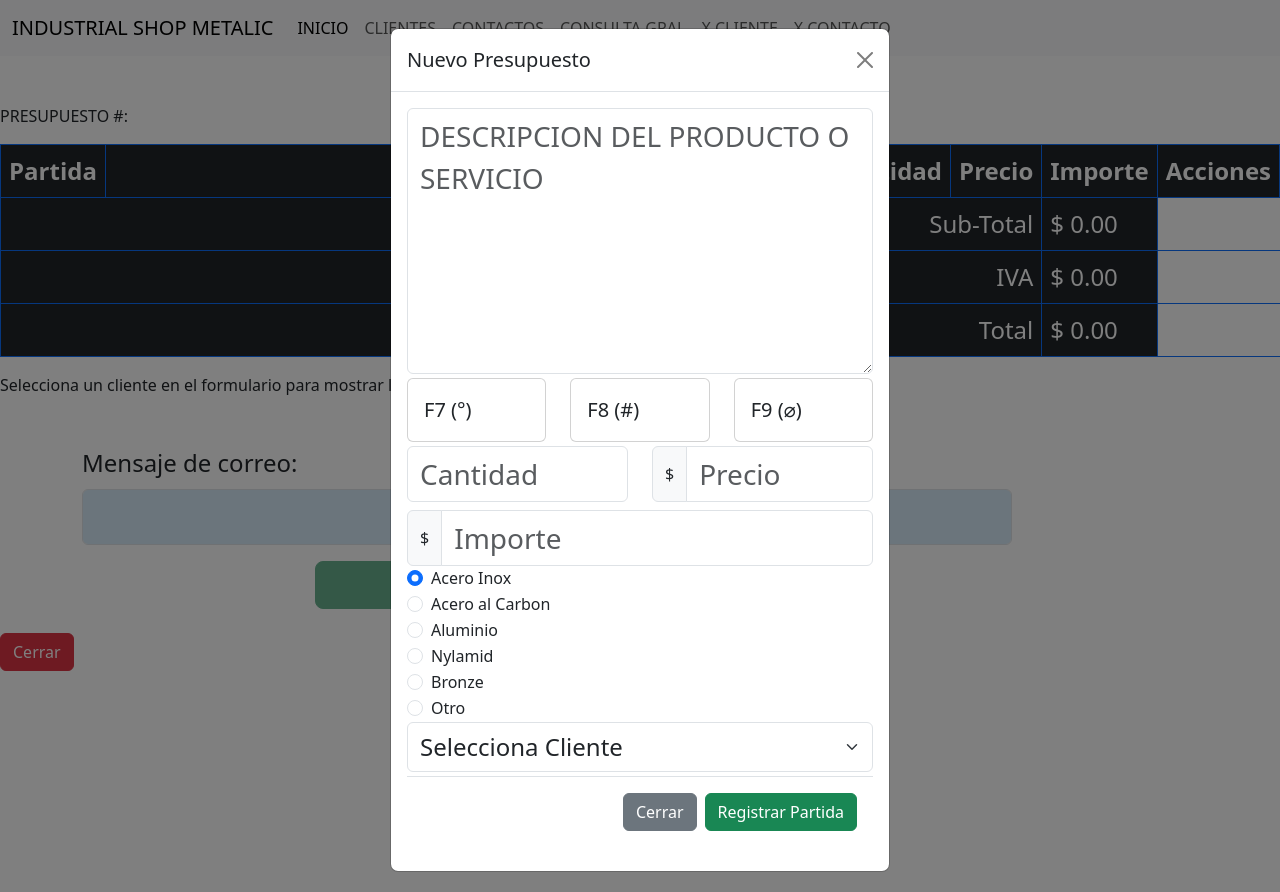
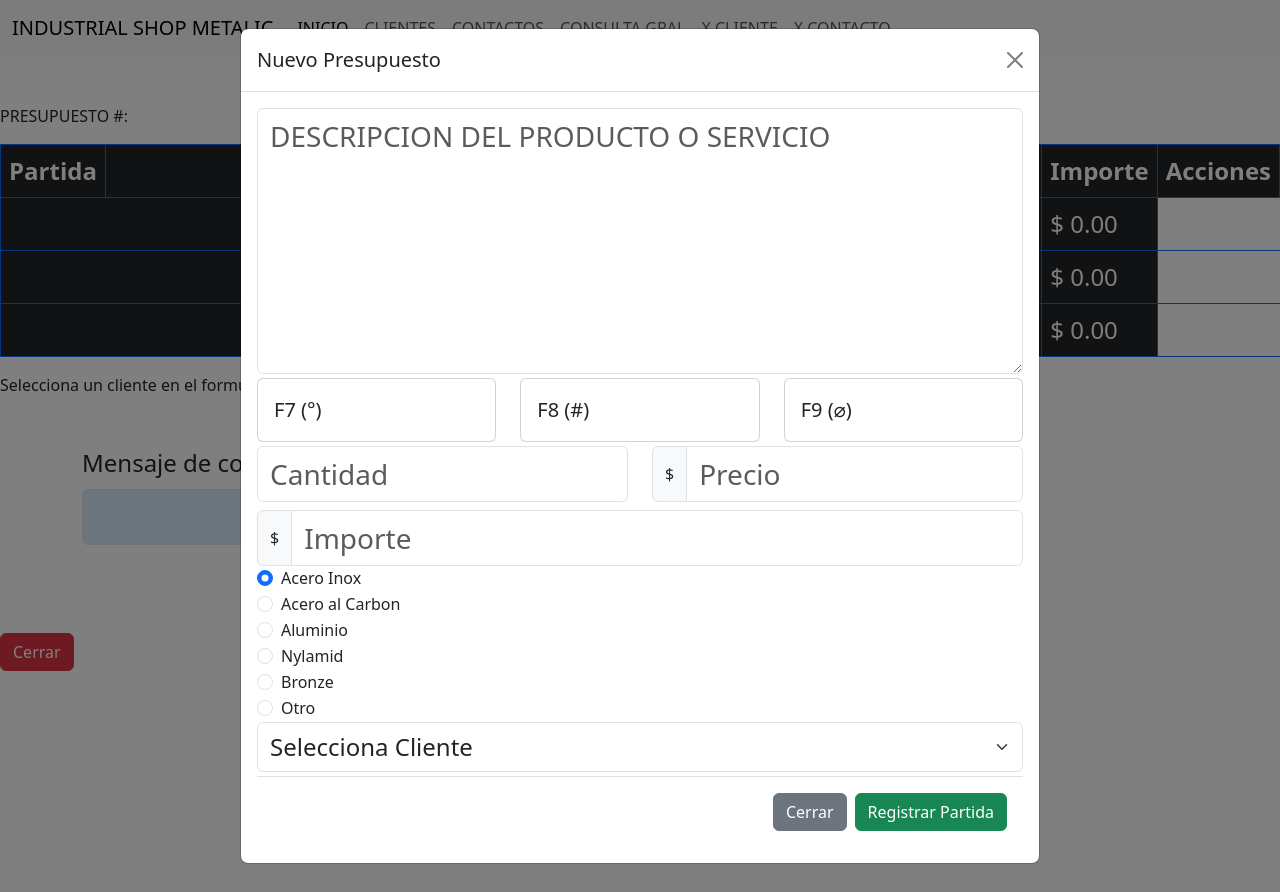
Before and after one commit to duvalink/ism_2.0, a Flask app: page / in a window 1280 px wide, after a click on "Agregar Partidas". Run offline with Flask 3, Linux system fonts and the light colour scheme; some libraries are stand-ins or nearby versions.

Commit message:
Se ajusto el tamaño del modal para tener mas espacio en el input de descripcion en los formularios de partidas

```diff
--- a/static/css/style.css
+++ b/static/css/style.css
@@ -68,3 +68,8 @@
 .col-acciones {
     width: 10%;
 }
+
+.wide-textarea {
+    width: 100%;
+    /* height: 100px; */
+}
--- a/templates/form.html
+++ b/templates/form.html
@@ -1,10 +1,9 @@
 <form action="/" method="POST" id="formulario">
     <div class="mb-1">
-        <textarea class="form-control fs-3" name="descripcion" placeholder="Descripcion del producto o servicio" id=""
+        <textarea class="form-control fs-3 wide-textarea" name="descripcion" placeholder="Descripcion del producto o servicio" id=""
             cols="10" rows="6" style="text-transform: uppercase;" required></textarea>
     </div>
     <div class="row mb-1">
-        <!-- <input type="text" id="partida" name="partida" > Campo oculto para la partida -->
         <div class="col-sm-4 mb-3 mb-sm-0">
             <div class="card">
                 <div class="card-body">
--- a/templates/index.html
+++ b/templates/index.html
@@ -7,16 +7,15 @@
 {% block body %}
 <div class="position-relative mb-5 mt-2">
     <div class="mt-4">
-            <button type="button" class="btn btn-success position-absolute top-100 start-50 translate-middle btn-lg"
-        data-bs-toggle="modal" data-bs-target="#ModalPrincipal" data-bs-whatever="@mdo">
-        Agregar Partidas
-    </button>
-
+        <button type="button" class="btn btn-success position-absolute top-100 start-50 translate-middle btn-lg"
+            data-bs-toggle="modal" data-bs-target="#ModalPrincipal" data-bs-whatever="@mdo">
+            Agregar Partidas
+        </button>
     </div>
 </div>
 
 <div class="modal fade" id="ModalPrincipal" tabindex="-1" aria-labelledby="ModalPrincipalLabel" aria-hidden="true">
-    <div class="modal-dialog">
+    <div class="modal-dialog modal-lg">
         <div class="modal-content">
             <div class="modal-header">
                 <h1 class="modal-title fs-5" id="ModalPrincipalLabel">Nuevo Presupuesto</h1>
@@ -25,13 +24,11 @@
             <div class="modal-body">
                 {% include 'form.html' %}
             </div>
-            <h2>
-
         </div>
     </div>
 </div>
 <div class="modal fade" id="ModalEditar" tabindex="-1" aria-labelledby="ModalEditarlLabel" aria-hidden="true">
-    <div class="modal-dialog">
+    <div class="modal-dialog modal-lg">
         <div class="modal-content">
             <div class="modal-header">
                 <h1 class="modal-title fs-5" id="ModalEditarLabel">Nuevo Presupuesto</h1>
@@ -68,9 +65,10 @@
                 <td>$ {{'{:,.2f}'.format(dato.precio)}}</td>
                 <td>$ {{'{:,.2f}'.format(dato.importe)}}</td>
                 <td><a href="{{ url_for('editar_partida', id_partida=dato.id_partida) }}" class="btn btn-primary"
-                        data-bs-toggle="modal" data-bs-target="#modalUpdate{{dato.id_partida}}"><i class="fas fa-edit"></i></a>
-                    | <a href="{{ url_for('borrar_partida', id_partida = dato.id_partida) }}"
-                        class="btn btn-danger"><i class="fas fa-trash"></i></a>
+                        data-bs-toggle="modal" data-bs-target="#modalUpdate{{dato.id_partida}}"><i
+                            class="fas fa-edit"></i></a>
+                    | <a href="{{ url_for('borrar_partida', id_partida = dato.id_partida) }}" class="btn btn-danger"><i
+                            class="fas fa-trash"></i></a>
                 </td>
 
                 {% include 'form_edicion.html' %}
@@ -119,7 +117,8 @@
                     <input type="text" class="form-control fs-3" name="mensaje_correo" id="mensaje_correo"
                         style="text-transform: uppercase; background-color: #D6EAF8;">
                     <div class="col-12 text-center mt-3">
-                        <input type="submit" value="ENVIAR" id="btn-enviar" class="btn btn-success btn-lg col-6" disabled>
+                        <input type="submit" value="ENVIAR" id="btn-enviar" class="btn btn-success btn-lg col-6"
+                            disabled>
                     </div>
                 </div>
             </div>
```
